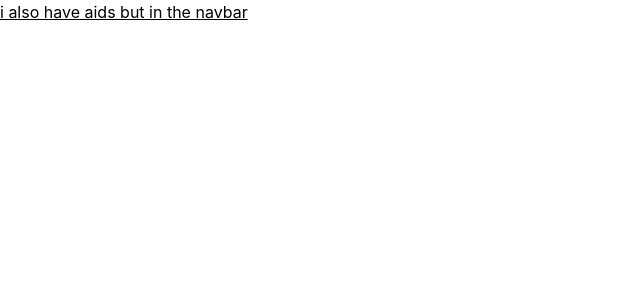
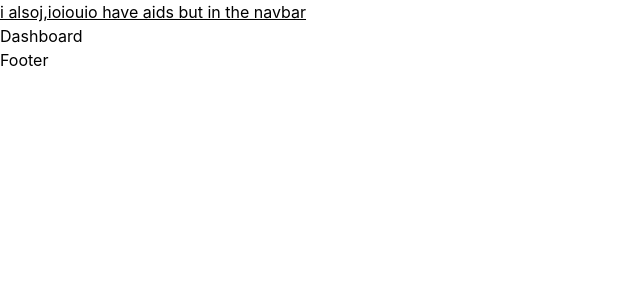
Before and after one commit to williamsteffens/02122-FullBrainDashboard, a React (Create React App) app: page / in a window 1280 px wide. Shown: the top 300 px of the page, without its empty margins (0-640 px from the left). Built offline with nearby package versions, Linux system fonts and the light colour scheme.

Commit message:
created base components

```diff
--- /dev/null
+++ b/craco.config.js
@@ -0,0 +1,8 @@
+export const style = {
+    postcss: {
+        plugins: [
+            require('tailwindcss'),
+            require('autoprefixer'),
+        ],
+    },
+};
--- a/src/App.js
+++ b/src/App.js
@@ -1,5 +1,5 @@
 import './App.css';
-import { Navbar } from './components';
+import { Navbar, Dashboard, Footer } from './components';
 // import { BrowserRouter, Route, Routes } from 'react-router-dom'
 
 
@@ -7,6 +7,8 @@ const App = () => {
   return (
     <>
       <Navbar />
+      <Dashboard />
+      <Footer />
     </>
     );
 }
--- /dev/null
+++ b/src/components/Dashboard.jsx
@@ -0,0 +1,9 @@
+import React from 'react'
+
+const Dashboard = () => {
+  return (
+    <div>Dashboard</div>
+  )
+}
+
+export default Dashboard
--- /dev/null
+++ b/src/components/Footer.jsx
@@ -0,0 +1,9 @@
+import React from 'react'
+
+const Footer = () => {
+  return (
+    <div>Footer</div>
+  )
+}
+
+export default Footer
--- a/src/components/NavBar.jsx
+++ b/src/components/NavBar.jsx
@@ -2,7 +2,7 @@ import React from 'react'
 
 const NavBar = () => {
   return (
-    <div className="underline">i also have aids but in the navbar</div>
+    <div className="underline">i alsoj,ioiouio have aids but in the navbar</div>
   )
 }
 
--- a/src/components/index.jsx
+++ b/src/components/index.jsx
@@ -1 +1,3 @@
 export { default as Navbar } from './NavBar';
+export { default as Dashboard } from './Dashboard';
+export { default as Footer } from './Footer';
```
